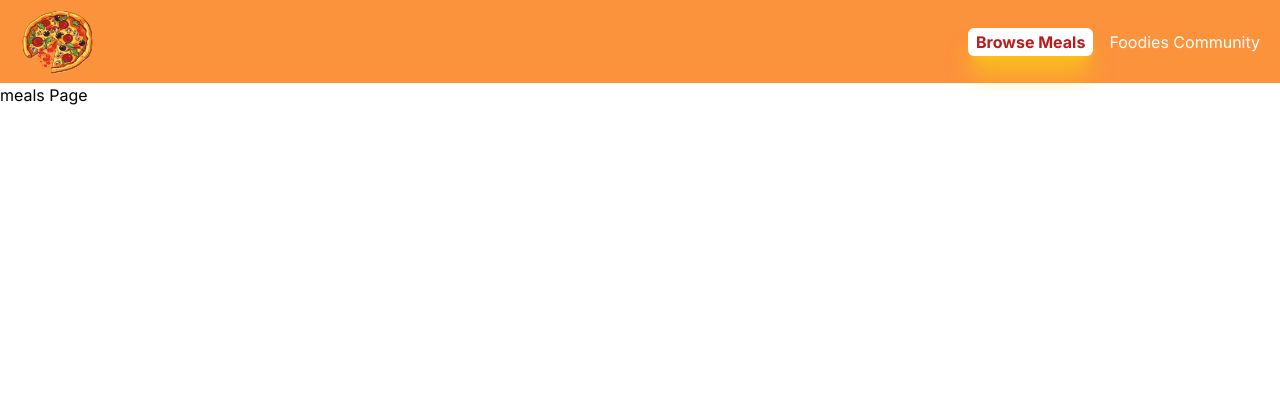
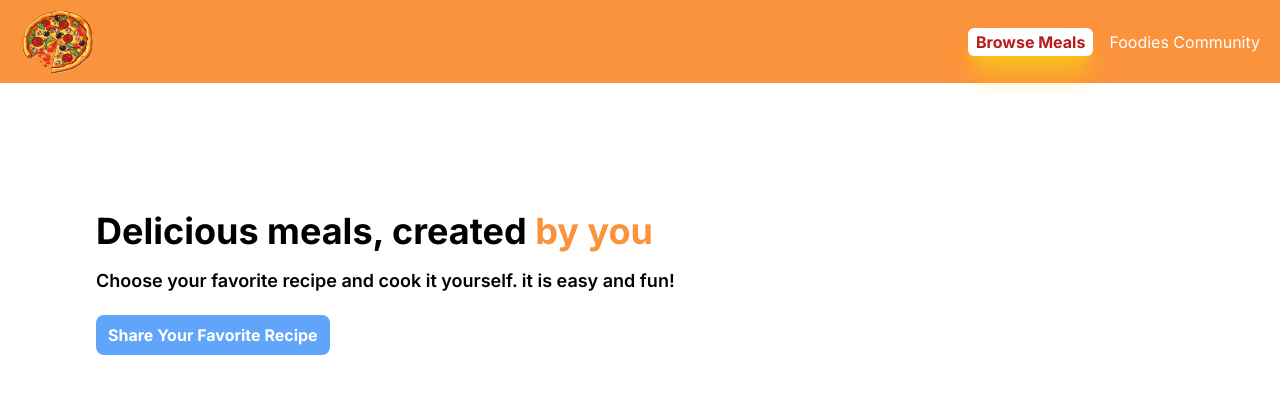
Before and after one commit to prathambhalke/Food-O-Mania, a Next.js app: page /meals in a window 1280 px wide. Shown: the top 394 px of the page. Built offline with nearby package versions, Linux system fonts and the light colour scheme.

Commit message:
📐setup the Meals Page Route. 🧲created the components for meals page -[code splitting]

```diff
--- a/src/app/community/page.tsx
+++ b/src/app/community/page.tsx
@@ -1,6 +1,35 @@
-const Community = () => {
-  return <div>Community Page</div>
-;
+import Image from 'next/image';
+
+export default function Community() {
+  return (
+    <>
+      <header className="">
+        <h1>
+          One shared passion: <span className="">Food</span>
+        </h1>
+        <p>Join our community and share your favorite recipes!</p>
+      </header>
+      <main className="">
+        <h2>Community Perks</h2>
+
+        <ul className="">
+          <li>
+            <Image src="" alt="A delicious meal" />
+            <p>Share & discover recipes</p>
+          </li>
+          <li>
+            <Image src="" alt="A crowd of people, cooking" />
+            <p>Find new friends & like-minded people</p>
+          </li>
+          <li>
+            <Image
+              src=""
+              alt="A crowd of people at a cooking event"
+            />
+            <p>Participate in exclusive events</p>
+          </li>
+        </ul>
+      </main>
+    </>
+  );
 }
-
-export default Community;
--- a/src/app/meals/page.tsx
+++ b/src/app/meals/page.tsx
@@ -1,7 +1,28 @@
+import Link from "next/link";
 const Meals = () => {
   return (
-    <div>meals Page</div>
-  )
-}
+    <div>
+      <header className="mt-32 ml-24">
+        <div className="flex justify-around flex-col">
+            <h1 className="text-4xl bg-gradient-to-tl font-bold">
+              Delicious meals, created <span className="text-orange-400 font-bold">by you</span>
+            </h1>
+            <p className="text-black font-semibold text-lg mt-4">
+              Choose your favorite recipe and cook it yourself. it is easy and fun!
+            </p>
+          <div className="flex flex-col justify-between items-start mt-5">
+            <Link
+              href="/meals/share"
+              className="px-3 py-2 font-bold rounded-lg bg-blue-400 text-white"
+            >
+              Share Your Favorite Recipe
+            </Link>
+          </div>
+        </div>
+      </header>
+      <main></main>
+    </div>
+  );
+};
 
-export default Meals
+export default Meals;
--- a/src/app/page.tsx
+++ b/src/app/page.tsx
@@ -3,7 +3,7 @@ import Link from "next/link";
 export default function Home() {
   return (
     <div>
-      <header className="mt-44">
+      <header className="mt-32">
         <div className="flex justify-around">
           <div className="border border-orange-600">slider</div>
           <div>
--- /dev/null
+++ b/src/components/Meals/MealsGrid.tsx
@@ -0,0 +1,15 @@
+import MealsItem from "./MealsItem";
+
+const MealsGrid = ({ meals }: { meals: {} }) => {
+  return (
+    <ul>
+      {meals.map((item: string) => {
+        <li key={item.id}>
+          <MealsItem meals = {...meals}/>
+        </li>;
+      })}
+    </ul>
+  );
+};
+
+export default MealsGrid;
--- /dev/null
+++ b/src/components/Meals/MealsItem.tsx
@@ -0,0 +1,7 @@
+const MealsItem = ({title, slug, image, summary, creator} : {title:string, slug:string, image:string, summary:string, creator:string}) => {
+  return (
+    <div>MealsItem</div>
+  )
+}
+
+export default MealsItem
```
